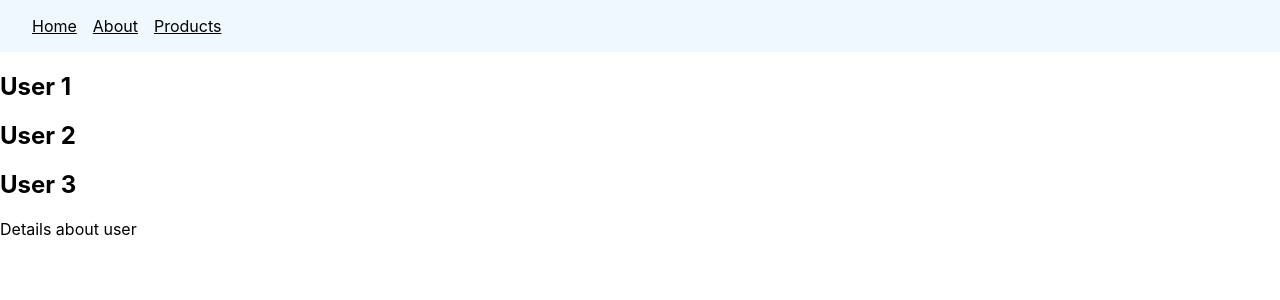
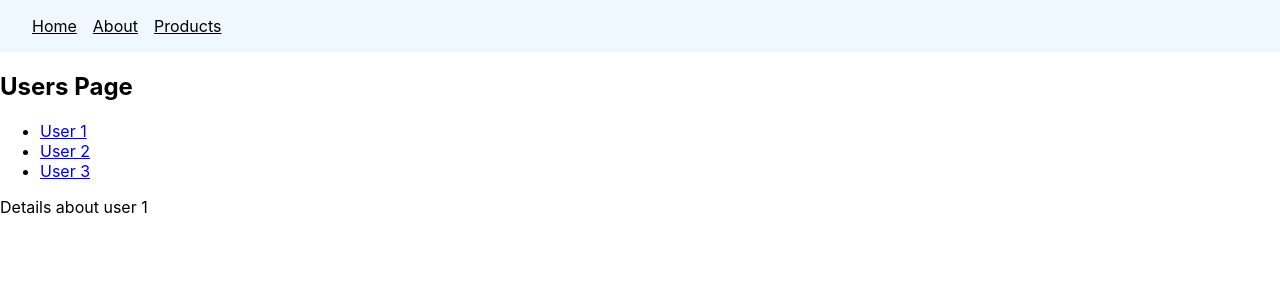
Before and after one commit to Quwambinuyo/React-Router-Dom, a React (Create React App) app: page /users/1 in a window 1280 px wide. Shown: the top 300 px of the page. Built offline with nearby package versions, Linux system fonts and the light colour scheme.

Commit message:
learned about the URL params

```diff
--- a/src/components/UserDetails.js
+++ b/src/components/UserDetails.js
@@ -1,7 +1,11 @@
 import React from "react";
+import { useParams } from "react-router-dom";
 
 function UserDetails() {
-  return <div>Details about user</div>;
+  const params = useParams();
+  const userId = params.userId;
+
+  return <div>Details about user {userId}</div>;
 }
 
 export default UserDetails;
--- a/src/components/Users.js
+++ b/src/components/Users.js
@@ -1,16 +1,22 @@
-import React from "react";
-import { Outlet } from "react-router-dom";
+import { Outlet, Link } from "react-router-dom";
 
 function Users() {
   return (
-    <>
-      <div>
-        <h2>User 1</h2>
-        <h2>User 2</h2>
-        <h2>User 3</h2>
-        <Outlet />
-      </div>
-    </>
+    <div>
+      <h2>Users Page</h2>
+      <ul>
+        <li>
+          <Link to="/users/1">User 1</Link>
+        </li>
+        <li>
+          <Link to="/users/2">User 2</Link>
+        </li>
+        <li>
+          <Link to="/users/3">User 3</Link>
+        </li>
+      </ul>
+      <Outlet /> {/* This renders UserDetails when a user is clicked */}
+    </div>
   );
 }
 
```
